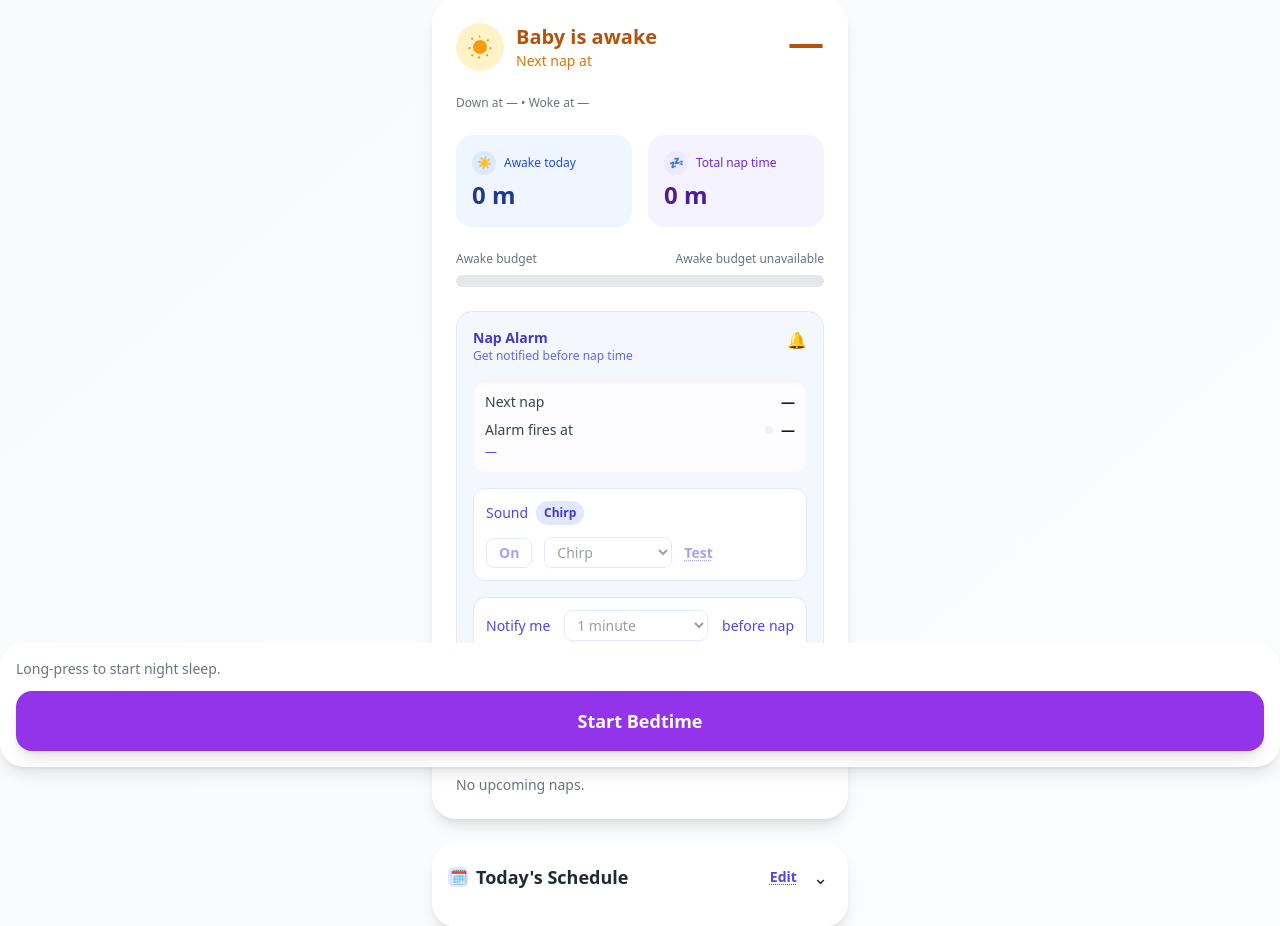
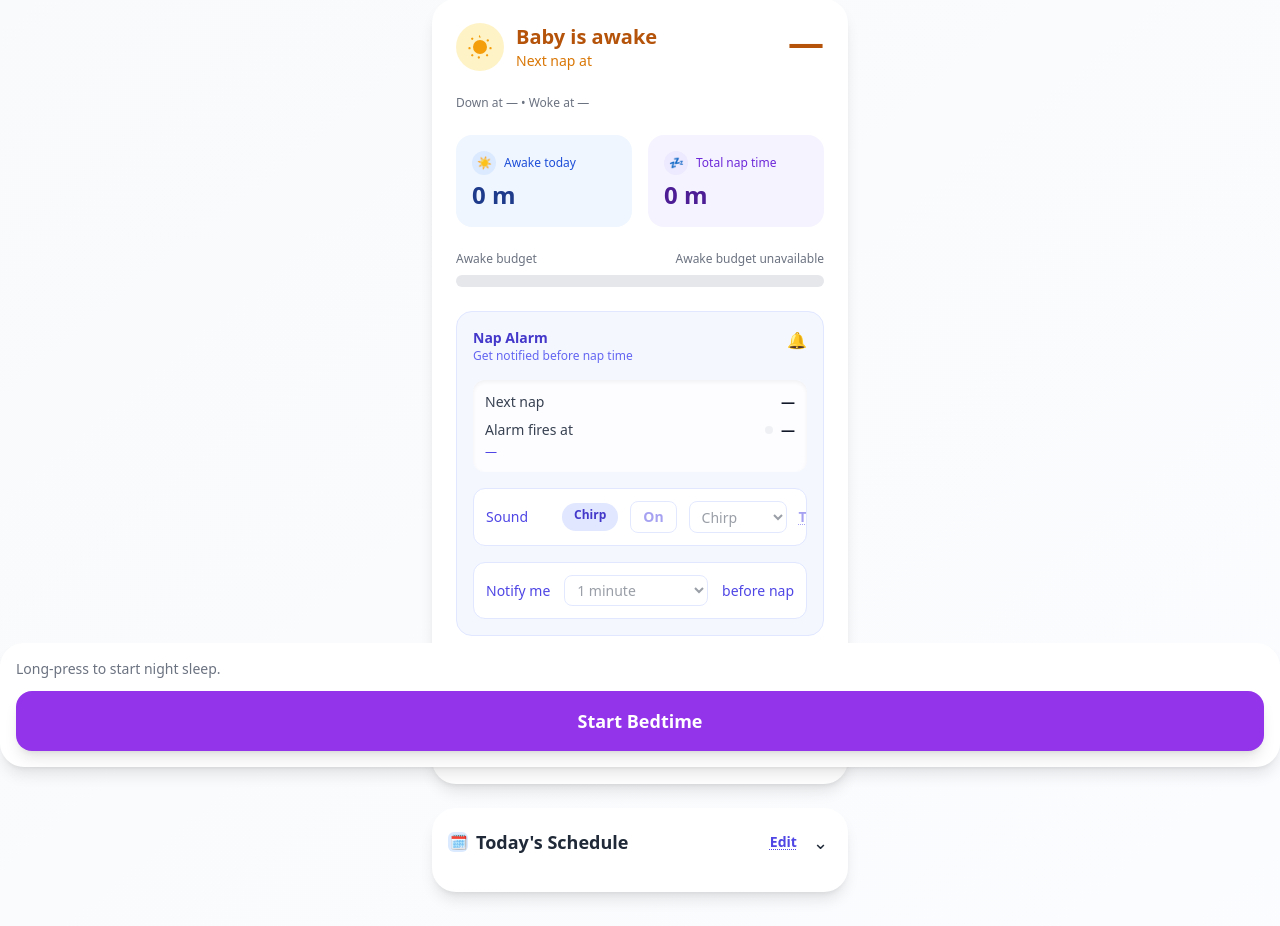
Before and after one commit to chandlershortlidge/baby_timer_app, a Flask app: page / in a window 1280 px wide. Shown: the part 17-943 px from the top of the page. After the commit the page ends 916 px from the top, so only its background shows below. Run offline with Flask 3, Linux system fonts and the light colour scheme; data that the repository does not hold is empty; parts of the project's set-up code (start-up, migrations or seed data) failed here and were passed over; some libraries are stand-ins or nearby versions.

Commit message:
Reworked the nap alarm sound row so all controls sit on a single horizontal line

```diff
--- a/templates/index.html
+++ b/templates/index.html
@@ -85,20 +85,16 @@
           <p id="nap-alarm-remaining" class="mt-1 text-xs text-indigo-600">&nbsp;</p>
         </div>
 
-        <div id="nap-alarm-sound-row" class="mt-4 flex flex-wrap items-center justify-between gap-3 rounded-xl border border-indigo-100 bg-white p-3 text-sm text-gray-700">
-          <div class="flex items-center gap-2">
-            <span class="font-medium text-indigo-600">Sound</span>
-            <span id="alarm-sound-current" class="rounded-full bg-indigo-100 px-2 py-1 text-xs font-semibold text-indigo-700">Chirp</span>
-          </div>
-          <div class="flex flex-wrap items-center gap-3">
-            <button id="alarm-sound-toggle" type="button" class="rounded-lg border border-indigo-200 px-3 py-1 text-sm font-semibold text-indigo-600">On</button>
-            <select id="alarm-sound-select" class="w-32 rounded-lg border border-indigo-200 bg-white px-2 py-1 text-sm text-gray-700">
-              <option value="chirp">Chirp</option>
-              <option value="marimba">Marimba</option>
-              <option value="bell">Bell</option>
-            </select>
-            <button id="alarm-sound-test" type="button" class="text-sm font-semibold text-indigo-600 underline decoration-dotted decoration-1 underline-offset-2">Test</button>
-          </div>
+        <div id="nap-alarm-sound-row" class="mt-4 flex items-center gap-3 overflow-hidden rounded-xl border border-indigo-100 bg-white p-3 text-sm text-gray-700" style="white-space: nowrap;">
+          <span class="font-medium text-indigo-600" style="min-width: 64px;">Sound</span>
+          <span id="alarm-sound-current" class="rounded-full bg-indigo-100 px-3 py-1 text-xs font-semibold text-indigo-700" style="line-height: 1.4; min-height: 28px;">Chirp</span>
+          <button id="alarm-sound-toggle" type="button" class="rounded-lg border border-indigo-200 px-3 py-1 text-sm font-semibold text-indigo-600" style="min-height: 32px;">On</button>
+          <select id="alarm-sound-select" class="rounded-lg border border-indigo-200 bg-white px-2 py-1 text-sm text-gray-700" style="width: 160px; min-height: 32px;">
+            <option value="chirp">Chirp</option>
+            <option value="marimba">Marimba</option>
+            <option value="bell">Bell</option>
+          </select>
+          <button id="alarm-sound-test" type="button" class="ml-auto text-sm font-semibold text-indigo-600 underline decoration-dotted decoration-1 underline-offset-2">Test</button>
         </div>
 
         <div id="nap-alarm-controls" class="mt-4 flex flex-wrap items-center justify-between gap-3 rounded-xl border border-indigo-100 bg-white p-3 text-sm text-gray-700">
```
